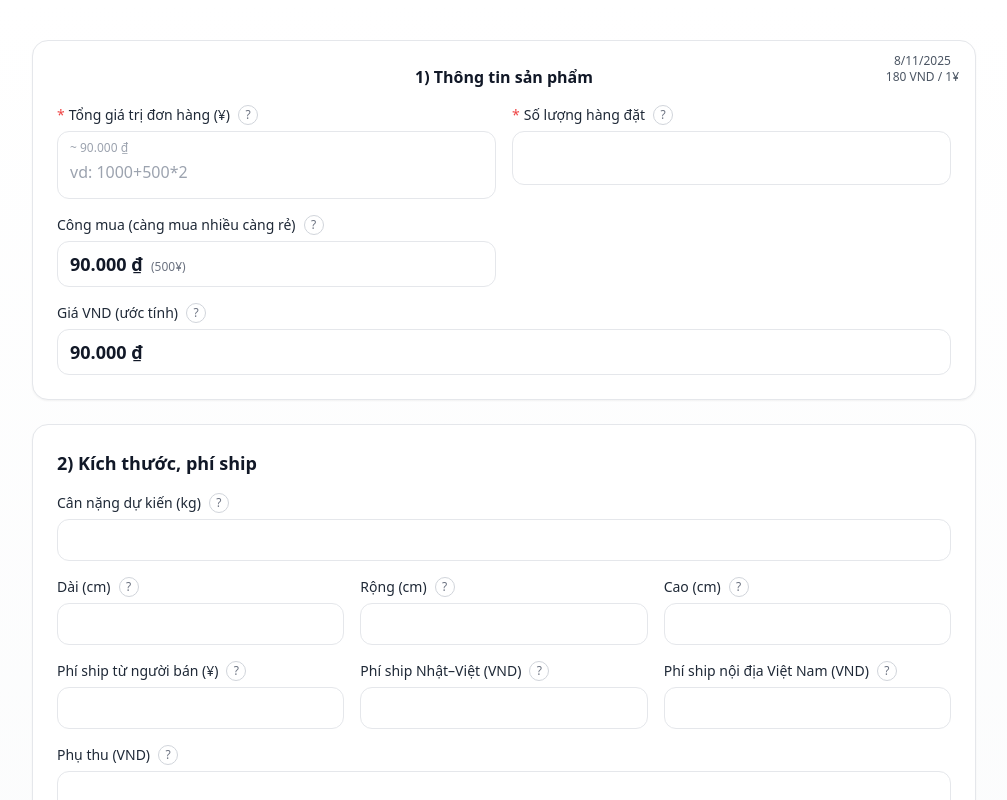
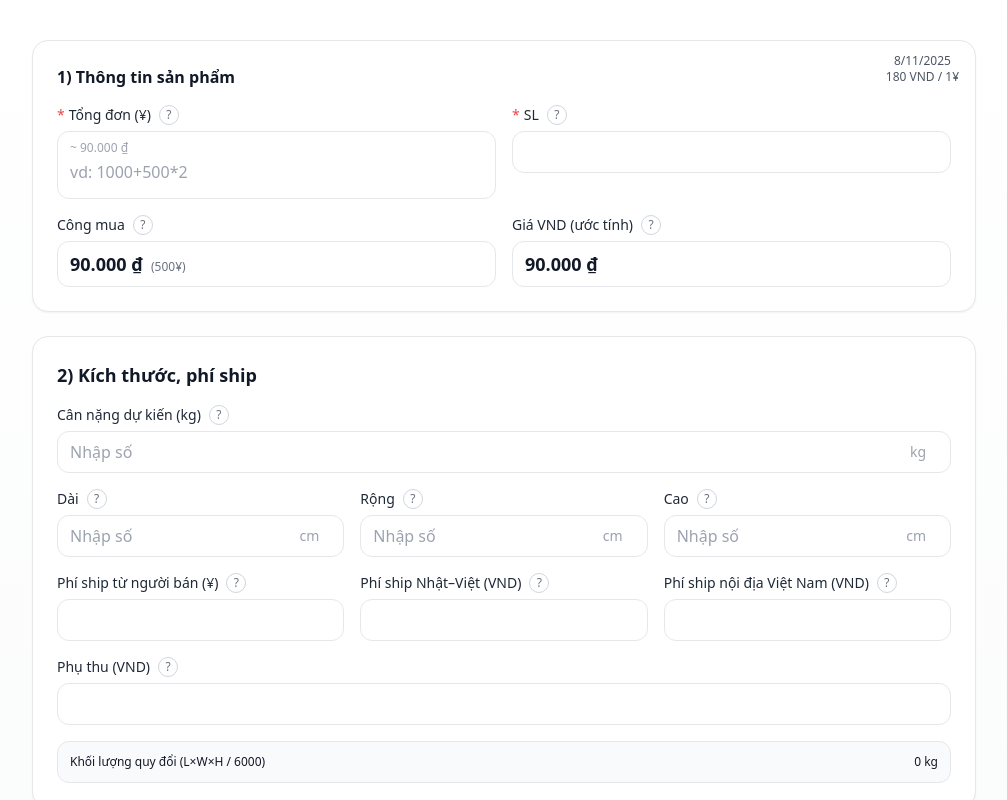
Before and after one commit to maclife1503/order-price-calc, a React (Vite) app: page / in a window 1280 px wide. Shown: the top 800 px of the page, without its empty margins (136-1143 px from the left). Built offline with nearby package versions, Linux system fonts and the light colour scheme.

Commit message:
new update

```diff
--- a/src/OrderPriceCalculator.jsx
+++ b/src/OrderPriceCalculator.jsx
@@ -130,10 +130,10 @@ export default function OrderPriceCalculator() {
   const [totalYenInput, setTotalYenInput] = useState("");
 
   // 2) Kích thước, phí ship
-  const [weightKg, setWeightKg] = useState();
-  const [lenCm, setLenCm] = useState();
-  const [widCm, setWidCm] = useState();
-  const [heiCm, setHeiCm] = useState();
+  const [weightKg, setWeightKg] = useState("");
+  const [lenCm, setLenCm] = useState("");
+  const [widCm, setWidCm] = useState("");
+  const [heiCm, setHeiCm] = useState("");
   const [sellerShipYen, setSellerShipYen] = useState(); // Phí ship từ người bán (¥)
   const [shipJPVN, setShipJPVN] = useState(); // VND
   const [shipVN, setShipVN] = useState(); // VND
@@ -195,7 +195,7 @@ export default function OrderPriceCalculator() {
       <div className="max-w-5xl mx-auto p-6 md:p-10">
         {/* 1) Thông tin sản phẩm */}
         <section className="relative bg-white rounded-2xl shadow-sm border p-5 md:p-6 mb-6 pb-4">
-          <h2 className="text-base font-semibold mb-4 text-center">1) Thông tin sản phẩm</h2>
+          <h2 className="text-base font-semibold mb-4 ">1) Thông tin sản phẩm</h2>
 
           <div className="absolute top-3 right-4 text-sm text-gray-600">
             <div className="text-center text-gray-600">
@@ -207,9 +207,9 @@ export default function OrderPriceCalculator() {
           {/* Hàng trên: Tổng (trái) + SL (phải). Hàng giữa (phải): Công mua. Hàng dưới: Giá VND full */}
           <div className="grid grid-cols-10 md:grid-cols-2 gap-4">
             {/* Tổng giá trị đơn hàng (¥) – trái */}
-            <div className=" col-span-6 md:col-span-1">
+            <div className=" col-span-10 md:col-span-1">
               <Field
-                label="Tổng giá trị đơn hàng (¥)"
+                label="Tổng đơn (¥)"
                 required
                 hint={"Bạn có thể làm phép cộng các đơn hàng ở ô này"}
               >
@@ -219,7 +219,8 @@ export default function OrderPriceCalculator() {
 
                 <textarea
                   rows={1}
-                  inputMode="numeric"
+                  type="text"
+                  inputMode="text"
                   pattern="[0-9+\\-*/().]*"
                   className={INPUT_BASE + " resize-none overflow-hidden text-base font-medium"}
                   placeholder="vd: 1000+500*2"
@@ -237,9 +238,9 @@ export default function OrderPriceCalculator() {
             </div>
 
             {/* SL – phải (cùng hàng với Tổng) */}
-            <div className="col-span-4 md:col-span-1">
+            <div className="col-span-10 md:col-span-1">
               <Field
-                label="Số lượng hàng đặt"
+                label="SL"
                 required
                 hint="Trên 10 vui lòng liên hệ shop để đặt số lượng lớn."
               >
@@ -247,7 +248,8 @@ export default function OrderPriceCalculator() {
                   type="number"
                   min={1}
                   inputMode="numeric"
-                  className={INPUT_BASE + " h-9 w-20 text-center rounded-lg"}
+                  className={INPUT_BASE + "resize-none overflow-hidden text-base font-medium"}
+
                   value={qty}
                   onChange={(e) => setQty(Math.max(0, parseNum(e.target.value)))}
                 />
@@ -260,10 +262,10 @@ export default function OrderPriceCalculator() {
             </div>
 
             {/* Công mua – ngay dưới SL, vẫn ở cột phải */}
-            <div className="col-span-4 md:col-span-1">
+            <div className="col-span-10 md:col-span-1">
               <Field
-                label="Công mua (càng mua nhiều càng rẻ)"
-                hint={"≤ 25,000¥: 1 đơn 500¥; 2–5 đơn 400¥/đơn; 6–10 đơn 300¥/đơn.\n> 25,000¥: 2%."}
+                label="Công mua"
+                hint={"càng mua nhiều càng rẻ\n≤ 25,000¥: 1 đơn 500¥; 2–5 đơn 400¥/đơn; 6–10 đơn 300¥/đơn.\n> 25,000¥: 2%."}
               >
                 <div className="flex items-baseline gap-2">
                   <div className="text-lg font-semibold">{VND.format(calc.serviceFeeVND)}</div>
@@ -273,7 +275,7 @@ export default function OrderPriceCalculator() {
             </div>
 
             {/* Giá VND (ước tính) – luôn dưới cùng, full width */}
-            <div className="col-span-10 md:col-span-2">
+            <div className="col-span-10 md:col-span-1">
               <Field
                 label="Giá VND (ước tính)"
                 hint="(Tổng ¥ + Công mua ¥) × Tỷ giá. Chưa gồm ship/phụ thu."
@@ -293,48 +295,114 @@ export default function OrderPriceCalculator() {
           {/* Hàng 1: Cân nặng (full width) */}
           <div className="mb-4">
             <Field label="Cân nặng dự kiến (kg)" hint="Khối lượng thực tế ước tính của kiện hàng.">
+              <div className="relative">
                 <input
-                type="number"
-                className={INPUT_BASE}
-                value={weightKg}
-                onChange={(e)=>setWeightKg(parseNum(e.target.value))}
+                  type="text"           // dùng text để không bị trình duyệt ép
+                  inputMode="decimal"   // vẫn mở keypad số trên mobile
+                  className={INPUT_BASE + " w-full pr-10"}  // chừa chỗ cho 'kg'
+                  placeholder="Nhập số"
+                  value={weightKg ?? ""}                     // cho phép hiển thị rỗng
+                  onChange={(e) => {
+                    // chỉ giữ số và dấu chấm, cho phép rỗng ""
+                    const v = e.target.value.replace(/[^\d.]/g, "");
+                    setWeightKg(v);
+                  }}
+                  onBlur={() => {
+                    // khi rời ô: nếu có giá trị thì chuẩn hoá về số
+                    if (weightKg !== "" && weightKg != null) {
+                      setWeightKg(String(parseNum(weightKg)));
+                    }
+                  }}
                 />
+                <span className="pointer-events-none absolute right-3 top-1/2 -translate-y-1/2 text-sm text-gray-400">
+                  kg
+                </span>
+              </div>
             </Field>
           </div>
+
+
 
           {/* Hàng 2: Dài – Rộng – Cao (luôn cùng 1 hàng, tự co giãn) */}
           <div className="mb-4">
             <div className="grid grid-cols-3 gap-4">
               <div className="min-w-0">
-                <Field label="Dài (cm)" hint="Chiều dài thùng sau khi đóng gói.">
+                {/* Dài (cm) – cho phép trống, có đơn vị trong ô */}
+                <Field label="Dài" hint="Chiều dài thùng sau khi đóng gói.">
+                  <div className="relative">
                     <input
-                    type="number"
-                    className={INPUT_BASE + " w-full"}
-                    value={lenCm}
-                    onChange={(e)=>setLenCm(parseNum(e.target.value))}
+                      type="text"              // dùng text để không bị ép hiển thị 0
+                      inputMode="decimal"      // mobile vẫn bật keypad số
+                      className={INPUT_BASE + " w-full pr-10"}
+                      placeholder="Nhập số"
+                      value={lenCm ?? ""}      // cho phép rỗng
+                      onChange={(e) => {
+                        const v = e.target.value.replace(/[^\d.]/g, ""); // chỉ giữ số & dấu chấm
+                        setLenCm(v);             // KHÔNG parse ngay → tránh hiện 0 khi xoá hết
+                      }}
+                      onBlur={() => {
+                        if (lenCm === "" || lenCm == null) return;
+                        // chuẩn hoá khi rời ô (tùy chọn): "0012.0" -> "12"
+                        setLenCm(String(parseNum(lenCm)));
+                      }}
                     />
+                    <span className="pointer-events-none absolute right-3 top-1/2 -translate-y-1/2 text-sm text-gray-400">
+                      cm
+                    </span>
+                  </div>
+                </Field>
+
+              </div>
+
+              <div className="min-w-0">
+                <Field label="Rộng" hint="Chiều rộng thùng sau khi đóng gói.">
+                  <div className="relative">
+                    <input
+                      type="text"              // dùng text để không bị ép hiển thị 0
+                      inputMode="decimal"      // mobile vẫn bật keypad số
+                      className={INPUT_BASE + " w-full pr-10"}
+                      placeholder="Nhập số"
+                      value={widCm ?? ""}      // cho phép rỗng
+                      onChange={(e) => {
+                        const v = e.target.value.replace(/[^\d.]/g, ""); // chỉ giữ số & dấu chấm
+                        setWidCm(v);             // KHÔNG parse ngay → tránh hiện 0 khi xoá hết
+                      }}
+                      onBlur={() => {
+                        if (widCm === "" || widCm == null) return;
+                        // chuẩn hoá khi rời ô (tùy chọn): "0012.0" -> "12"
+                        setWidCm(String(parseNum(widCm)));
+                      }}
+                    />
+                    <span className="pointer-events-none absolute right-3 top-1/2 -translate-y-1/2 text-sm text-gray-400">
+                      cm
+                    </span>
+                  </div>
                 </Field>
               </div>
 
               <div className="min-w-0">
-                <Field label="Rộng (cm)" hint="Chiều rộng thùng sau khi đóng gói.">
+                <Field label="Cao" hint="Chiều cao thùng sau khi đóng gói.">
+                  <div className="relative">
                     <input
-                    type="number"
-                    className={INPUT_BASE + " w-full"}
-                    value={widCm}
-                    onChange={(e)=>setWidCm(parseNum(e.target.value))}
+                      type="text"              // dùng text để không bị ép hiển thị 0
+                      inputMode="decimal"      // mobile vẫn bật keypad số
+                      className={INPUT_BASE + " w-full pr-10"}
+                      placeholder="Nhập số"
+                      value={heiCm ?? ""}      // cho phép rỗng
+                      onChange={(e) => {
+                        const v = e.target.value.replace(/[^\d.]/g, ""); // chỉ giữ số & dấu chấm
+                        setHeiCm(v);             // KHÔNG parse ngay → tránh hiện 0 khi xoá hết
+                      }}
+                      onBlur={() => {
+                        if (heiCm === "" || heiCm == null) return;
+                        // chuẩn hoá khi rời ô (tùy chọn): "0012.0" -> "12"
+                        setHeiCm(String(parseNum(heiCm)));
+                      }}
                     />
-                </Field>
+                    <span className="pointer-events-none absolute right-3 top-1/2 -translate-y-1/2 text-sm text-gray-400">
+                      cm
+                    </span>
                   </div>
-
-              <div className="min-w-0">
-                <Field label="Cao (cm)" hint="Chiều cao thùng sau khi đóng gói.">
-                  <input
-                    type="number"
-                    className={INPUT_BASE + " w-full"}
-                    value={heiCm}
-                    onChange={(e)=>setHeiCm(parseNum(e.target.value))}
-                  />
                 </Field>
               </div>
             </div>
```
Lines whose indentation alone changed are shown as unchanged.
